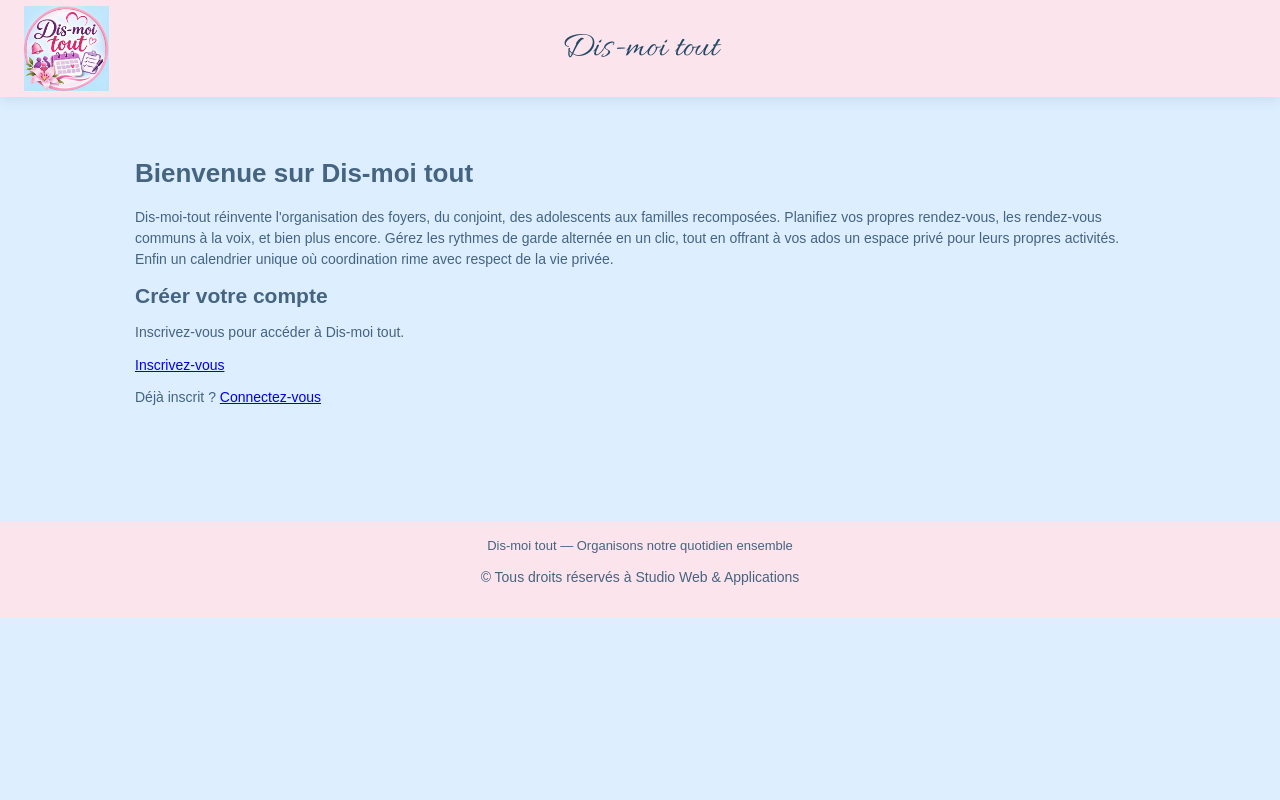
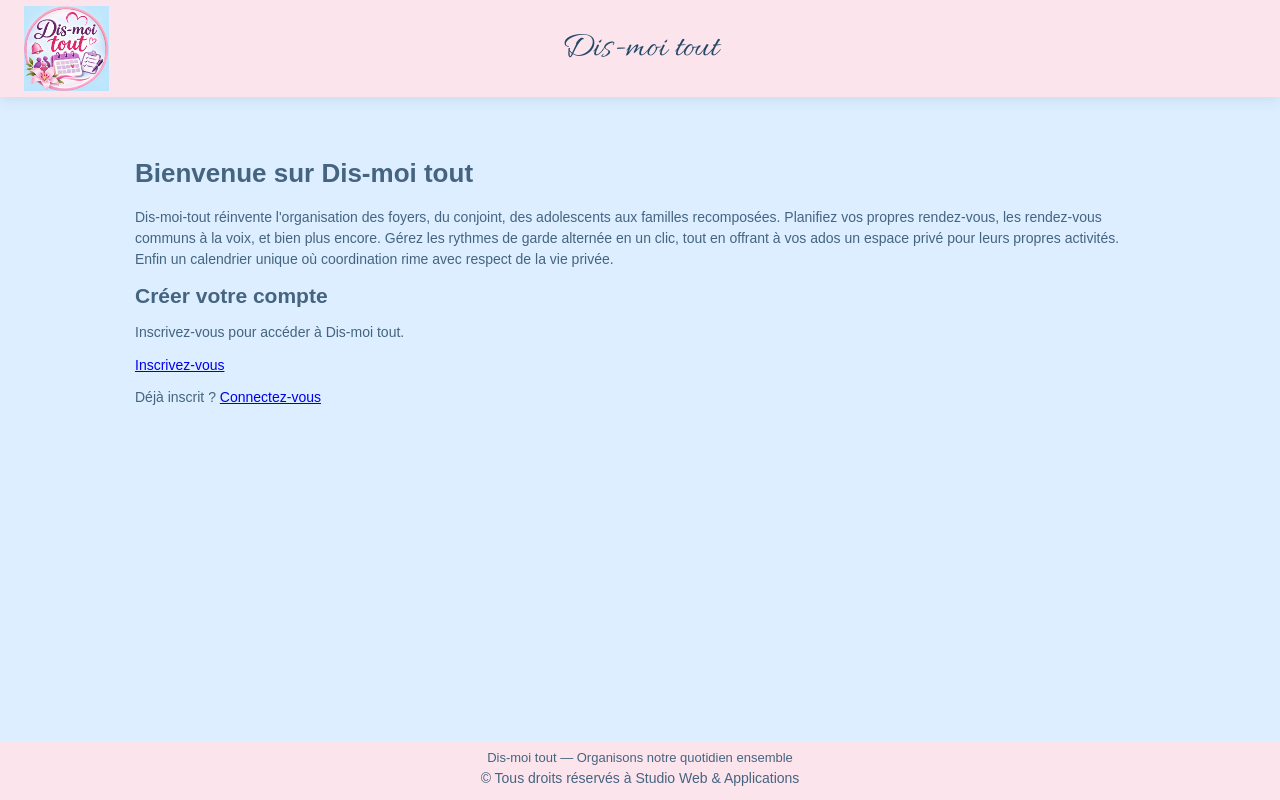
Before and after one commit to MSEDIT-1304/Dis-moi-tout, a Flask app: page / in a window 1280 px wide. Run offline with Flask 3, Linux system fonts and the light colour scheme.

Commit message:
Update style.css

```diff
--- a/static/style.css
+++ b/static/style.css
@@ -1359,3 +1359,25 @@ html body .profile-header-actions .profile-button {
         padding: 9px 13px !important;
     }
 }
+/* PC — PIED DE PAGE PLUS BAS ET PLUS FIN */
+@media (min-width: 769px) {
+    html body {
+        display: flex !important;
+        flex-direction: column !important;
+        min-height: 100vh !important;
+    }
+
+    html body .page-content {
+        flex: 1 0 auto !important;
+    }
+
+    html body .site-footer {
+        margin-top: auto !important;
+        padding: 8px 15px !important;
+    }
+
+    html body .site-footer p {
+        margin: 5px 0 !important;
+        line-height: 1.2 !important;
+    }
+}
```
